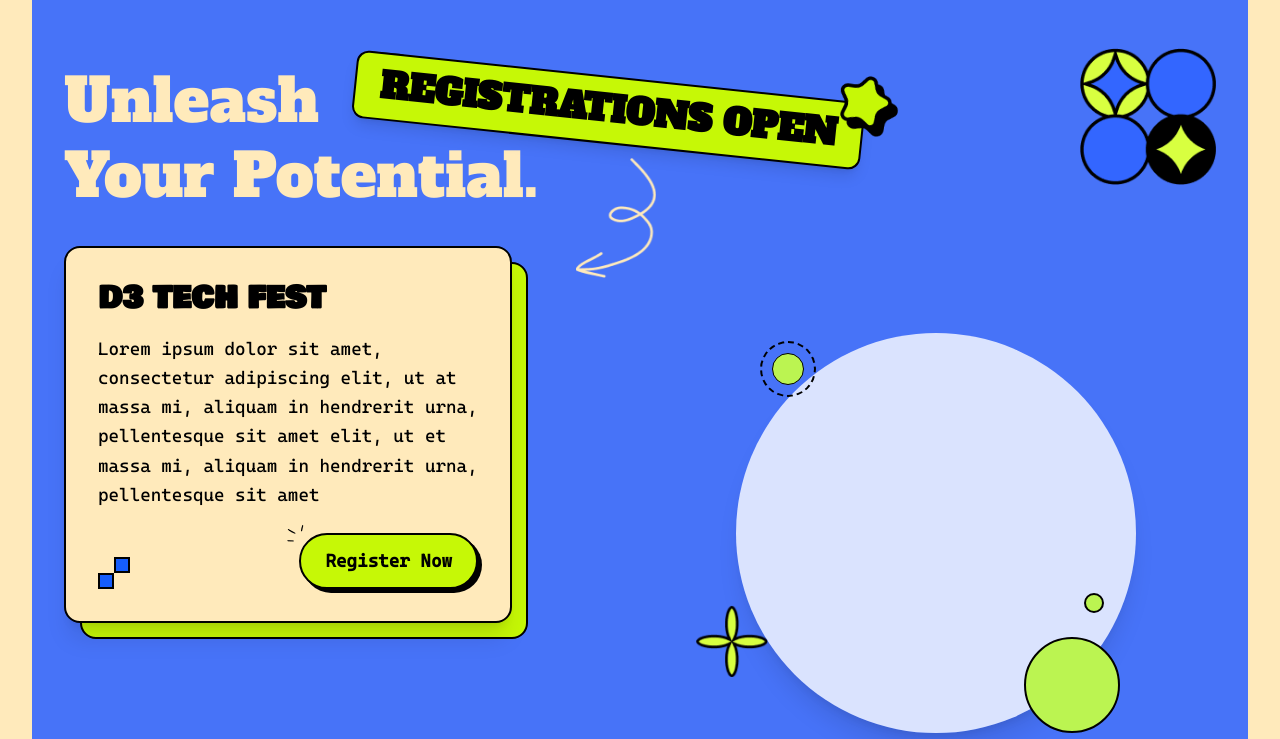
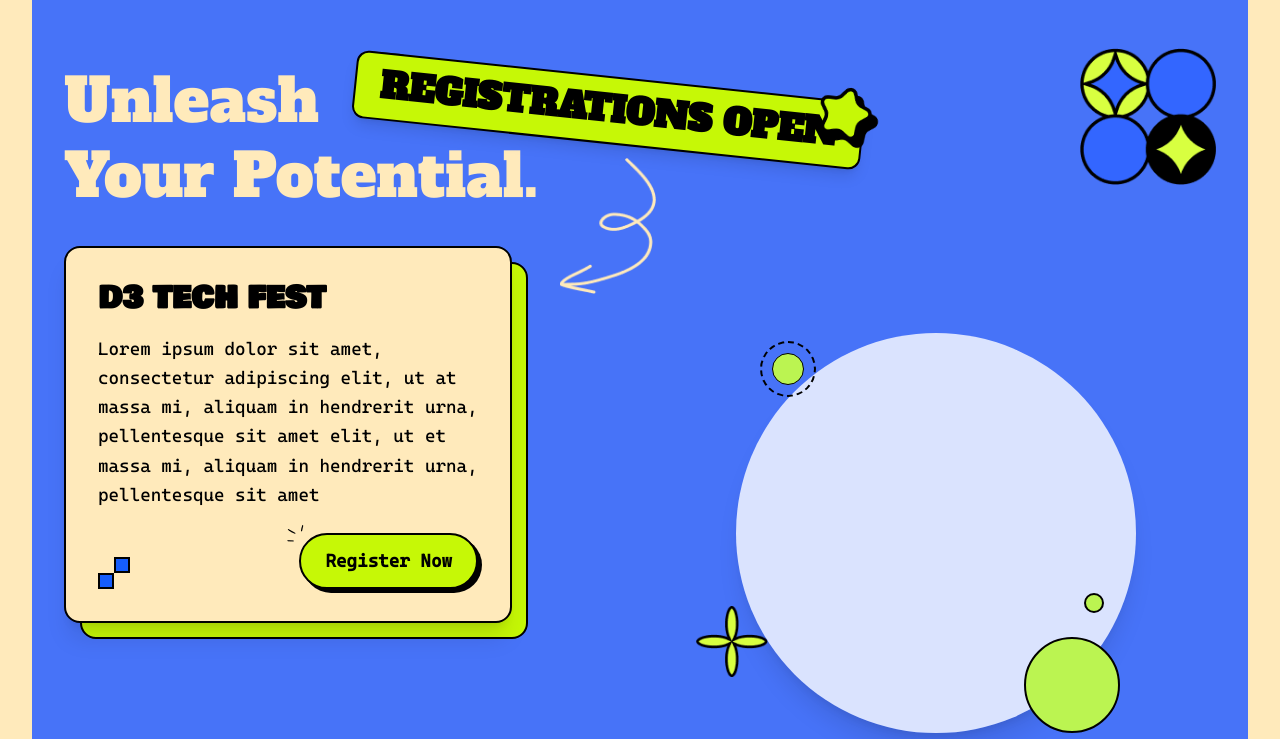
Before and after one commit to p-society/d3-web, a React (Vite) app: page /about-us in a window 1280 px wide. Shown: the top 739 px of the page. Built offline with nearby package versions, Linux system fonts and the light colour scheme; a web font is replaced by a local one.

Commit message:
feat: saving progress.

```diff
--- a/src/components/about-us/RegistrationsBanner.jsx
+++ b/src/components/about-us/RegistrationsBanner.jsx
@@ -3,10 +3,10 @@ import D2Image from '../../assets/D2.png'
 
 const RegistrationsBanner = ({ text = 'REGISTRATIONS OPEN', icon = '', className = '' }) => {
   return (
-    <div className={`relative ${className}`}>
-      {/* Main banner */}
+    <div className={`inline-block relative ${className}`}>
+      {/* Main banner with relative positioning */}
       <div
-        className="text-black px-6 py-3 rounded-xl transform -rotate-1 shadow-lg border-2 border-black"
+        className="relative text-black px-6 py-3 rounded-xl transform -rotate-1 shadow-lg border-2 border-black"
         style={{ backgroundColor: '#C6F806' }}
       >
         <span
@@ -15,13 +15,11 @@ const RegistrationsBanner = ({ text = 'REGISTRATIONS OPEN', icon = '', className
         >
           {text} {icon}
         </span>
+        {/* D2 Image in top right corner of the banner */}
+        <div className="absolute -top-4 -right-4 z-20">
+          <img src={D2Image} alt="D2" className="w-8 h-8 lg:w-15 lg:h-15 object-contain" />
+        </div>
       </div>
-
-      {/* D2 Image in top right corner */}
-      <div className="absolute -top-8 -right-8 z-20">
-        <img src={D2Image} alt="D2" className="w-8 h-8 lg:w-15 lg:h-15 object-contain" />
-      </div>
-
       {/* Optional shadow/depth effect */}
       <div className="absolute top-1 left-1 bg-gray-900 px-6 py-3 rounded-full transform -rotate-2 -z-10 opacity-60 border-2 border-black"></div>
     </div>
--- a/src/components/about-us/StackedCard.jsx
+++ b/src/components/about-us/StackedCard.jsx
@@ -15,7 +15,7 @@ const StackedCard = ({
       <img
         src={arrowImage}
         alt="Arrow decoration"
-        className="absolute -top-22 -right-36 w-16 h-16 lg:w-20 lg:h-30 z-20 pointer-events-none select-none"
+        className="absolute -top-22 -right-36 w-16 h-16 lg:w-24 lg:h-34 z-20 pointer-events-none select-none"
         style={{}}
       />
 
--- a/src/components/about-us/hero.jsx
+++ b/src/components/about-us/hero.jsx
@@ -8,22 +8,22 @@ import FrameImage from '../../assets/Frame.png'
 const AboutUsHero = ({ isLoaded }) => {
   return (
     <div
-      className={`relative px-8 py-16 overflow-hidden transition-all duration-700 ease-out ${isLoaded ? 'opacity-100 translate-y-0' : 'opacity-0 translate-y-3'}`}
+      className={`relative min-h-screen h-full px-8 py-16 overflow-hidden transition-all duration-700 ease-out ${isLoaded ? 'opacity-100 translate-y-0' : 'opacity-0 translate-y-3'}`}
       style={{ transitionDelay: '300ms' }}
     >
       {/* Background*/}
-      <div className="absolute inset-0 bg-[#3366FF] w-screen opacity-90"></div>
+      <div className="absolute inset-0 h-full bg-[#3366FF] opacity-90"></div>
 
       {/* Main content container */}
       <div className="relative z-10 max-w-6xl mx-auto">
-        {/* Two column layout */}
-        <div className="grid grid-cols-1 lg:grid-cols-2 gap-8 mb-16">
+        {/* Responsive layout: single column for mobile/sm, two columns for md and above */}
+        <div className="flex flex-col md:grid md:grid-cols-2 gap-8 mb-8 md:mb-16">
           {/* Left column - Hero title and Stacked Card */}
           <div className="space-y-8">
             {/* Hero title section */}
-            <div className="text-center lg:text-left relative">
+            <div className="text-center md:text-left relative">
               <h1
-                className="text-4xl lg:text-6xl mb-6 leading-tight"
+                className="text-4xl md:text-5xl lg:text-6xl mb-6 leading-tight"
                 style={{ fontFamily: 'Alfa Slab One', color: '#FFEABB' }}
               >
                 Unleash
@@ -31,8 +31,8 @@ const AboutUsHero = ({ isLoaded }) => {
                 <span>Your Potential.</span>
               </h1>
 
-              {/* Registrations Banner - positioned at top right */}
-              <div className="absolute -top-12 -right-18 lg:-right-60 lg:top-3">
+              {/* Registrations Banner - positioned at top right for md+, below title for mobile */}
+              <div className="md:absolute md:-top-12 md:-right-18 lg:-right-60 md:top-3 flex justify-center md:block mt-4 md:mt-0">
                 <div className="transform rotate-[7deg]">
                   <RegistrationsBanner />
                 </div>
@@ -40,7 +40,7 @@ const AboutUsHero = ({ isLoaded }) => {
             </div>
 
             {/* Stacked Card section */}
-            <div className="flex justify-center lg:justify-start">
+            <div className="flex justify-center md:justify-start">
               <StackedCard
                 title="D3 TECH FEST"
                 description="Lorem ipsum dolor sit amet, consectetur adipiscing elit, ut at massa mi, aliquam in hendrerit urna, pellentesque sit amet elit, ut et massa mi, aliquam in hendrerit urna, pellentesque sit amet"
@@ -49,9 +49,14 @@ const AboutUsHero = ({ isLoaded }) => {
                 onRegisterClick={() => console.log('Register clicked')}
               />
             </div>
+
+            {/* Register component for mobile/sm: show below stacked card, hide on md+ */}
+            <div className="flex justify-center md:hidden">
+              <Register />
+            </div>
           </div>
-          {/* Right column - Empty for now */}
-          <div className="hidden lg:block flex flex-col items-center w-full ml-auto relative">
+          {/* Right column - Only visible on md and above */}
+          <div className="hidden md:flex flex-col items-center w-full ml-auto relative">
             {/* Group image at the top of the right column */}
             <img
               src={GroupImage}
@@ -84,11 +89,11 @@ const AboutUsHero = ({ isLoaded }) => {
               />
             </div>
             {/* Right column content can be added here */}
-          </div>{' '}
+          </div>
         </div>
 
-        {/* Register component below columns */}
-        <div className="flex justify-center">
+        {/* Register component for md and above: below columns */}
+        <div className="hidden md:flex justify-center">
           <Register />
         </div>
       </div>
--- a/src/pages/About-us.jsx
+++ b/src/pages/About-us.jsx
@@ -8,13 +8,9 @@ const AboutUs = () => {
   const isLoaded = useRouteAnimation()
   return (
     <div className="page-wrapper">
-      <div className="min-h-screen bg-[#ffeabb] w-full relative overflow-x-hidden">
+      <div className="min-h-screen bg-[#ffeabb] w-full relative overflow-x-hidden flex flex-col items-center justify-center">
         <div className="w-full flex justify-center">{/* <Navbar /> */}</div>
-        <div className="flex flex-col items-center justify-center ">
-          <div className="text-center mb-16">
-            <AboutUsHero isLoaded={isLoaded} />
-          </div>
-        </div>
+        <AboutUsHero isLoaded={isLoaded} />
       </div>
     </div>
   )
```
